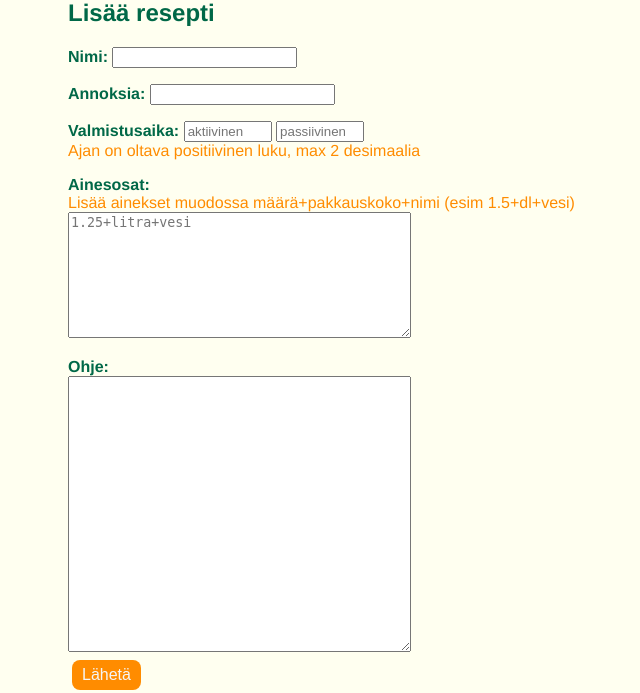
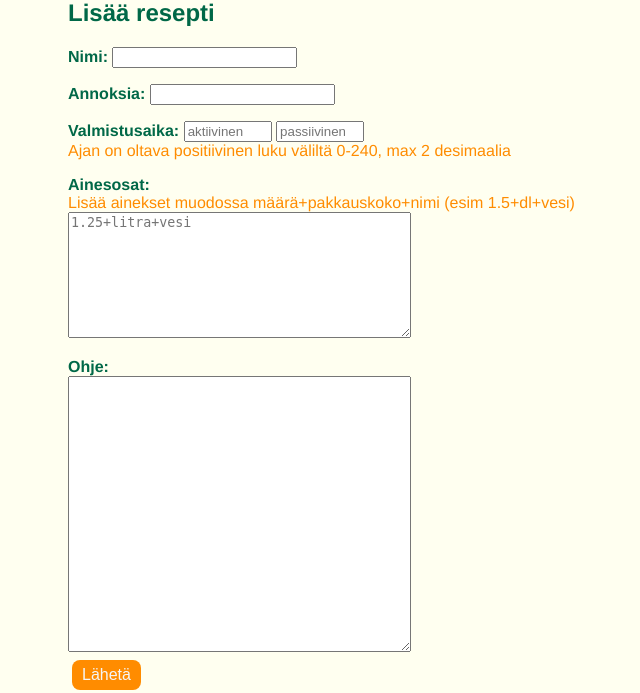
Before and after one commit to kivik-beep/Reseptisovellus, a Flask app: page /new in a window 1280 px wide. Shown: the part 191-884 px from the top of the page, without its empty margins (212-852 px from the left). Run offline with Flask 2, Linux system fonts and the light colour scheme; the visitor is signed in with stand-in values (Sample User, id 1).

Commit message:
Set max-values to recipe time input boxes

```diff
--- a/templates/new.html
+++ b/templates/new.html
@@ -18,9 +18,9 @@
     <input type="number" name="serves" value={{serves}}>
   </p>
   <p><b>Valmistusaika:</b>
-    <input type="number" step=".05" min="0" style="width: 6em" name="active" placeholder="aktiivinen" value={{active}}>
-    <input type="number" step=".05" min="0" style="width: 6em" name="passive" placeholder="passiivinen" value={{passive}}><br>
-    <span style="color: #ff8c00;">Ajan on oltava positiivinen luku, max 2 desimaalia</span>
+    <input type="number" step=".05" min="0" max="240" style="width: 6em" name="active" placeholder="aktiivinen" value={{active}}>
+    <input type="number" step=".05" min="0" max="240" style="width: 6em" name="passive" placeholder="passiivinen" value={{passive}}><br>
+    <span style="color: #ff8c00;">Ajan on oltava positiivinen luku väliltä 0-240, max 2 desimaalia</span>
   </p>
   <p class="error">{{ error3 }}</p>
   <p><b>Ainesosat:</b><br>
```
Also changed, not shown: templates/modify.html (+5 -4 lines).
